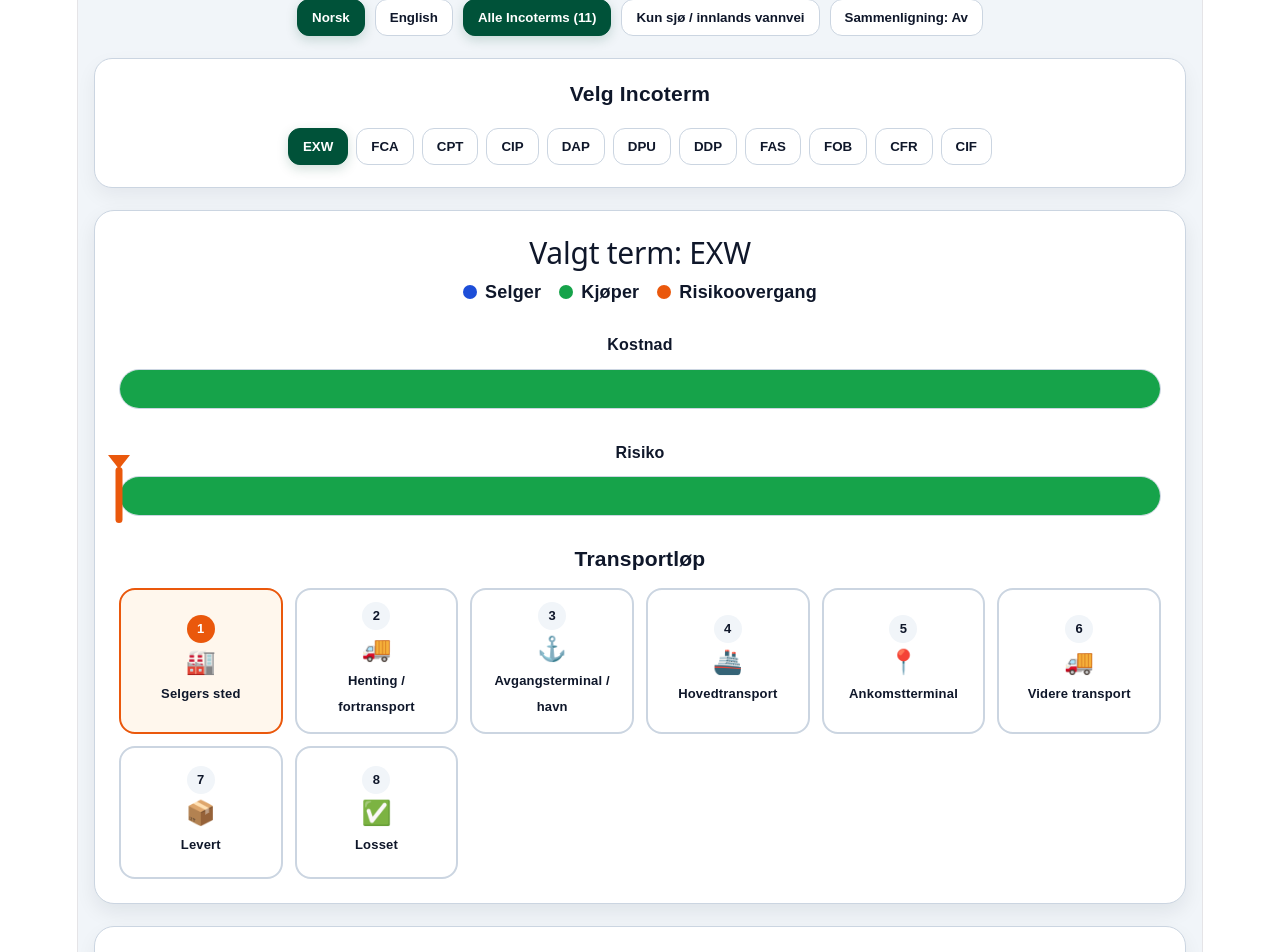
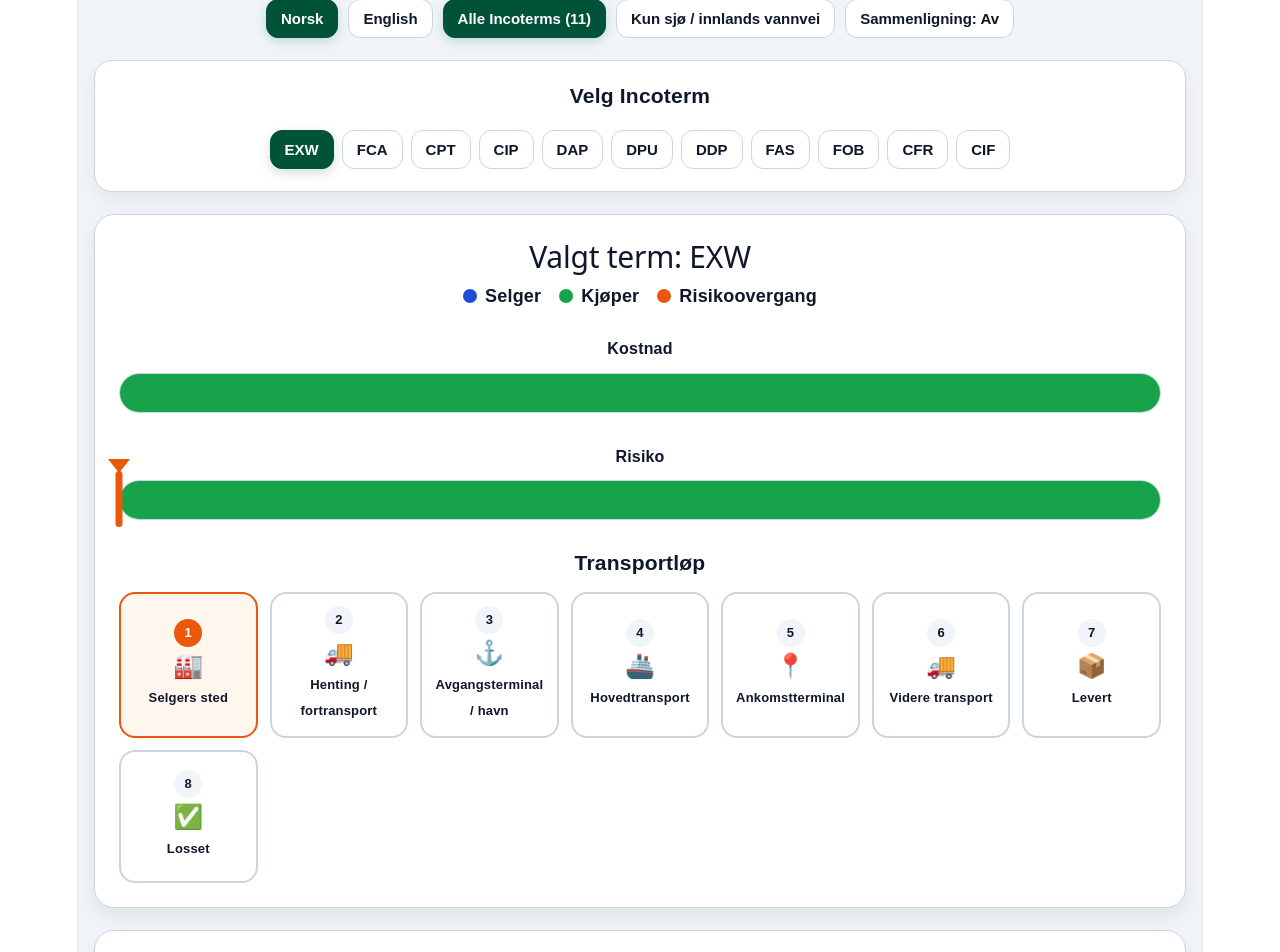
Before and after one commit to ahmed0703/incoterms-app, a React (Vite) app: page / in a window 1280 px wide. Shown: the part 120-1072 px from the top of the page. Built offline with nearby package versions, Linux system fonts and the light colour scheme.

Commit message:
Update App.jsx

```diff
--- a/src/App.jsx
+++ b/src/App.jsx
@@ -151,6 +151,8 @@ function Button({ active, children, onClick }) {
         fontWeight: 700,
         boxShadow: active ? "0 4px 12px rgba(0,82,57,0.18)" : "none",
         maxWidth: "100%",
+        fontSize: "clamp(13px, 3.5vw, 15px)",
+        wordBreak: "break-word",
       }}
     >
       {children}
@@ -175,7 +177,7 @@ function StageTimeline({ stages, activeStage, t }) {
       <div
         style={{
           display: "grid",
-          gridTemplateColumns: "repeat(auto-fit, minmax(140px, 1fr))",
+          gridTemplateColumns: "repeat(auto-fit, minmax(120px, 1fr))",
           gap: 12,
         }}
       >
@@ -526,7 +528,7 @@ export default function App() {
           <div
             style={{
               display: "grid",
-              gridTemplateColumns: "repeat(auto-fit, minmax(320px, 1fr))",
+              gridTemplateColumns: "repeat(auto-fit, minmax(360px, 1fr))",
               gap: 22,
             }}
           >
```
